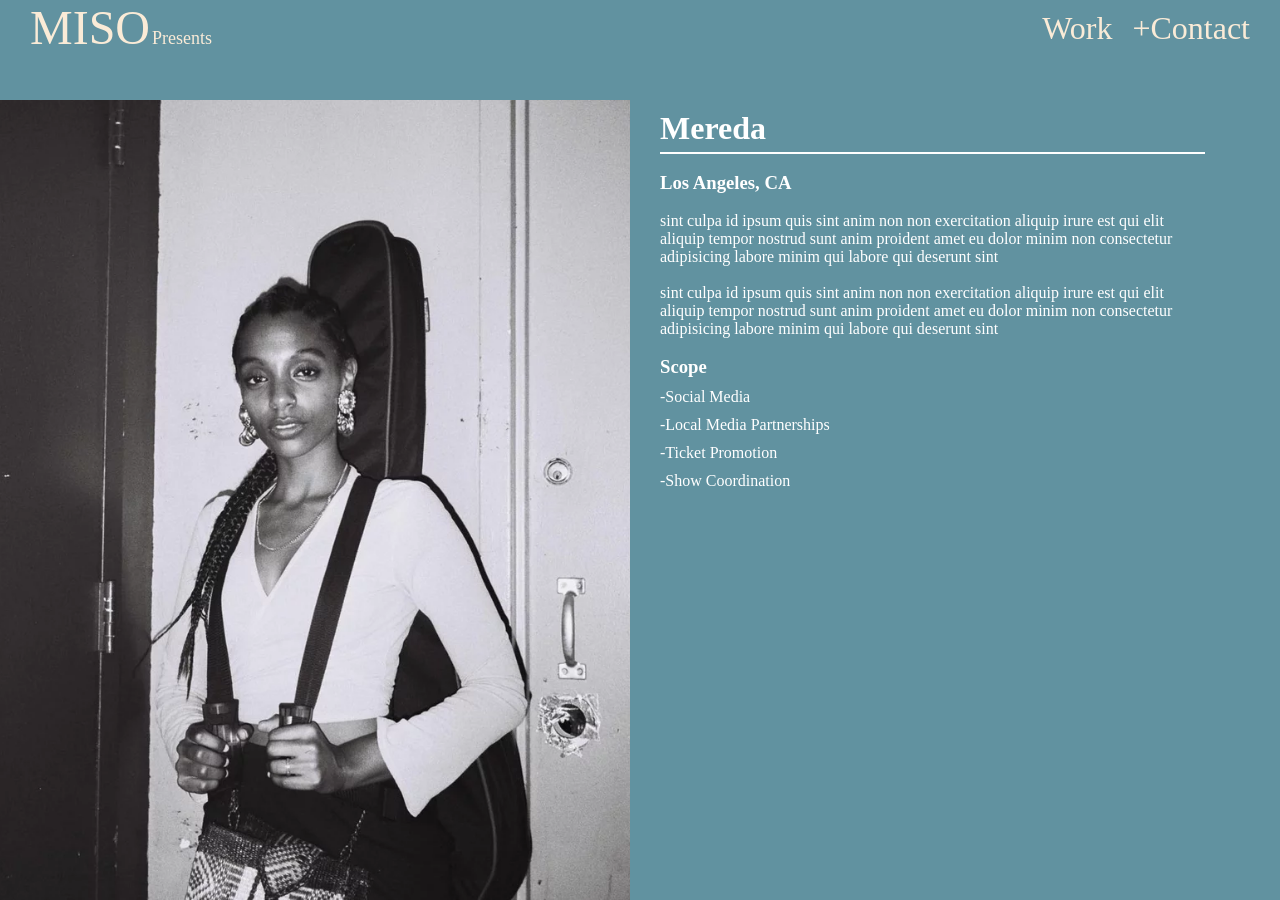
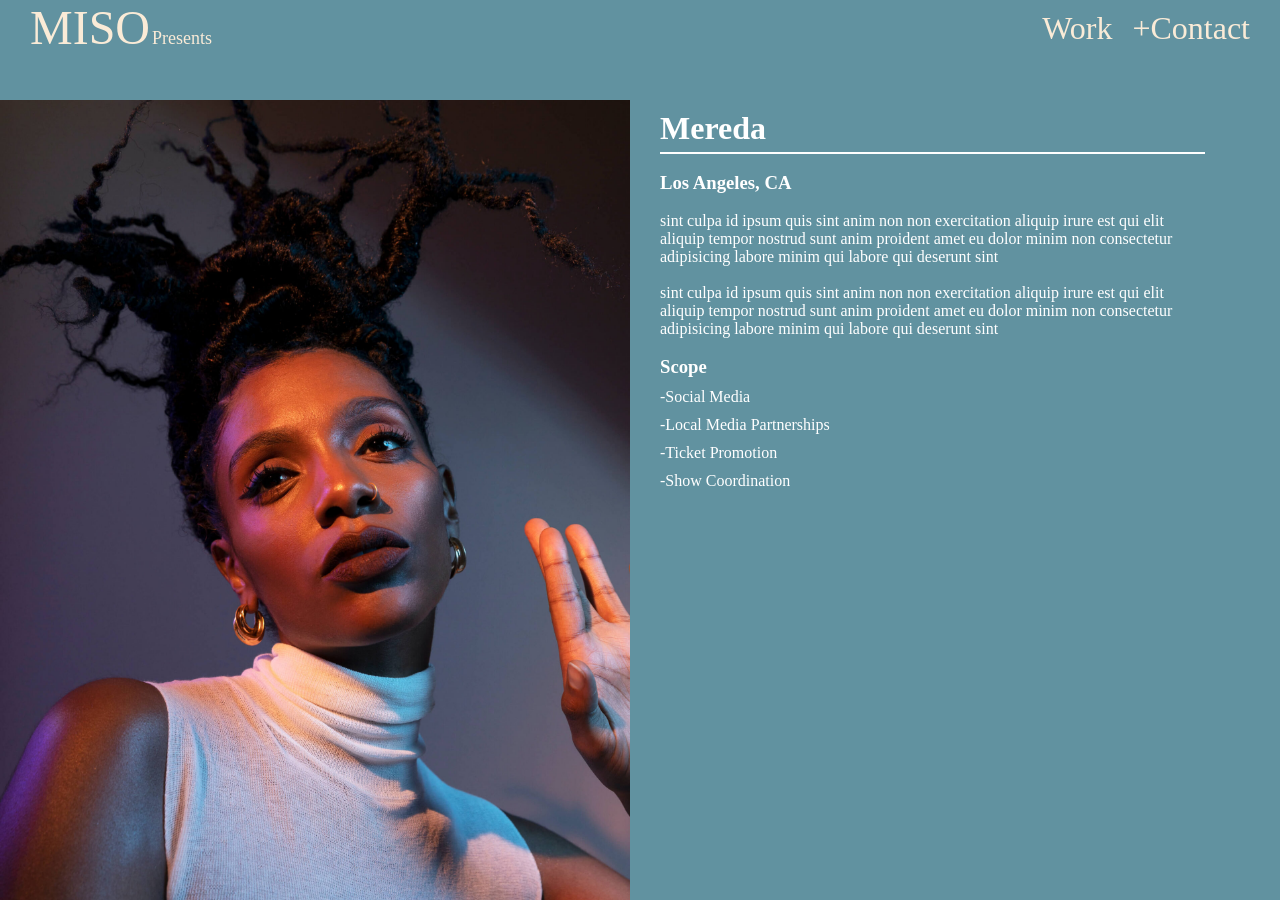
Before and after one commit to PeterwMcClelland/Miso, a React (Create React App) app: page /mereba in a window 1280 px wide. Built offline with nearby package versions, Linux system fonts and the light colour scheme.

Commit message:
mereba image

```diff
--- a/public/index.html
+++ b/public/index.html
@@ -24,7 +24,7 @@
       work correctly both with client-side routing and a non-root public URL.
       Learn how to configure a non-root public URL by running `npm run build`.
     -->
-    <title>React App</title>
+    <title>Miso</title>
   </head>
   <body>
     <noscript>You need to enable JavaScript to run this app.</noscript>
--- a/src/components/Work/WorkHistory/workhistory.css
+++ b/src/components/Work/WorkHistory/workhistory.css
@@ -52,7 +52,7 @@
 }
 
 .mereba-img {
-  background-image: url(../../../assets/Images/9682ecf1d62543b85401f28ccb43a5d3.webp);
+  background-image: url(../../../assets/Images/mereba-press-photo-scaled.jpg);
   background-position: center;
   background-repeat: no-repeat;
   background-size: cover;
```
Also changed, not shown: src/assets/Images/mereba-press-photo-scaled.jpg (added), 1 other file (tests, documents, lock files or other folders).
